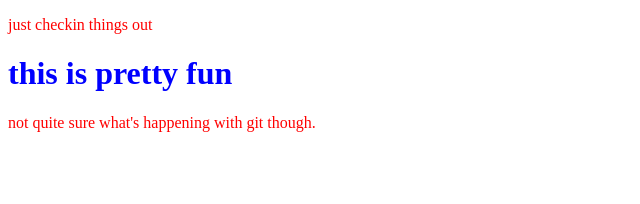
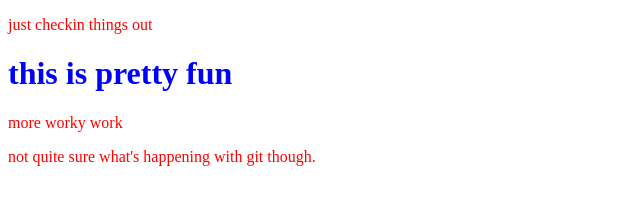
Before and after one commit to wjayb/test, a plain HTML site: page index.html in a window 1280 px wide. Shown: the whole page, without its empty margins (0-640 px from the left). Drawn offline with Linux system fonts and the light colour scheme; files that its build step writes are made by us from their sources.

Commit message:
another commit

```diff
--- a/index.html
+++ b/index.html
@@ -8,6 +8,7 @@
   <body>
     <p>just checkin things out</p>
     <h1>this is pretty fun</h1>
+    <p>more worky work</p>
     <p>not quite sure what's happening with git though.</p>
   </body>
 </html>
```
